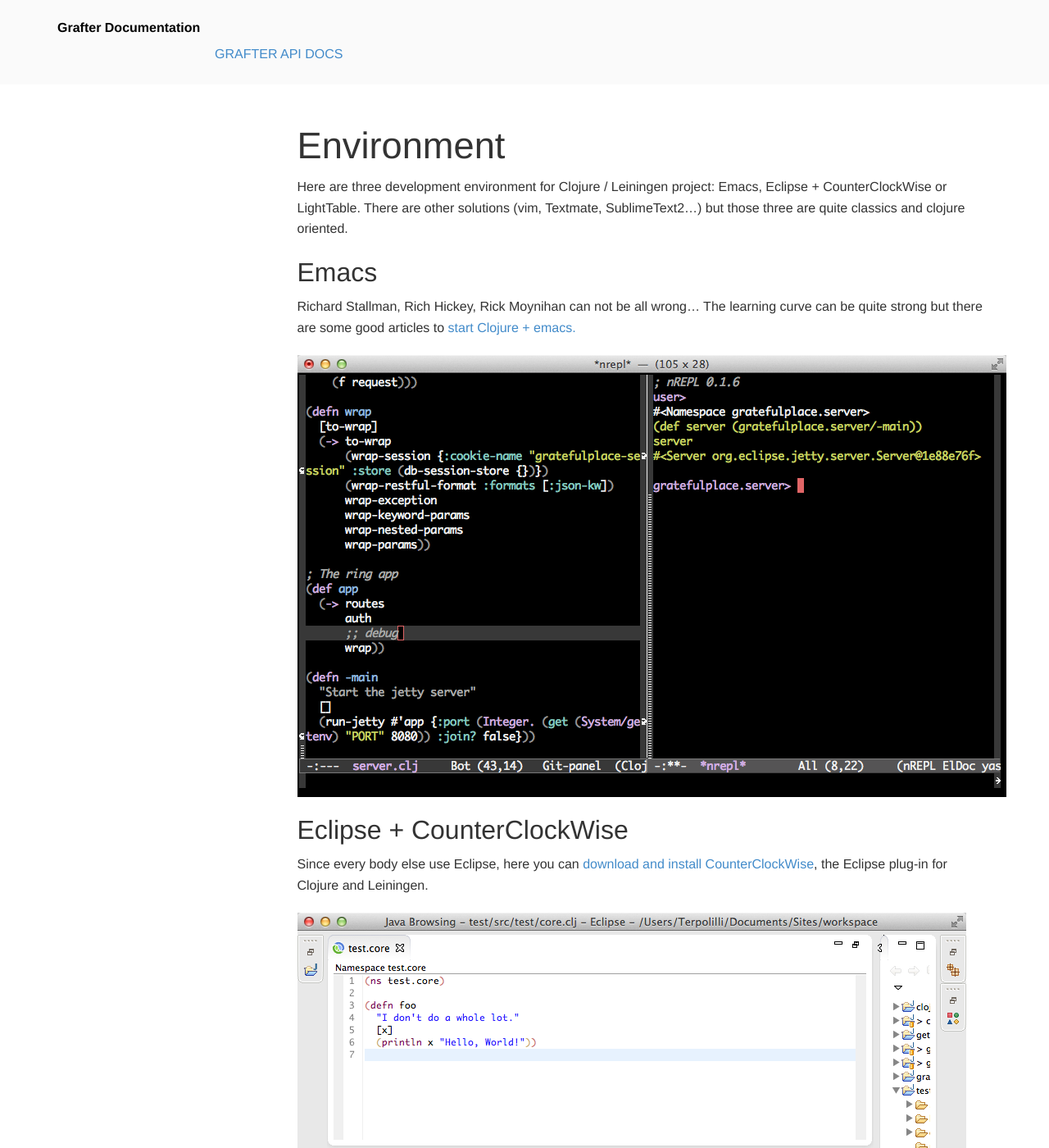
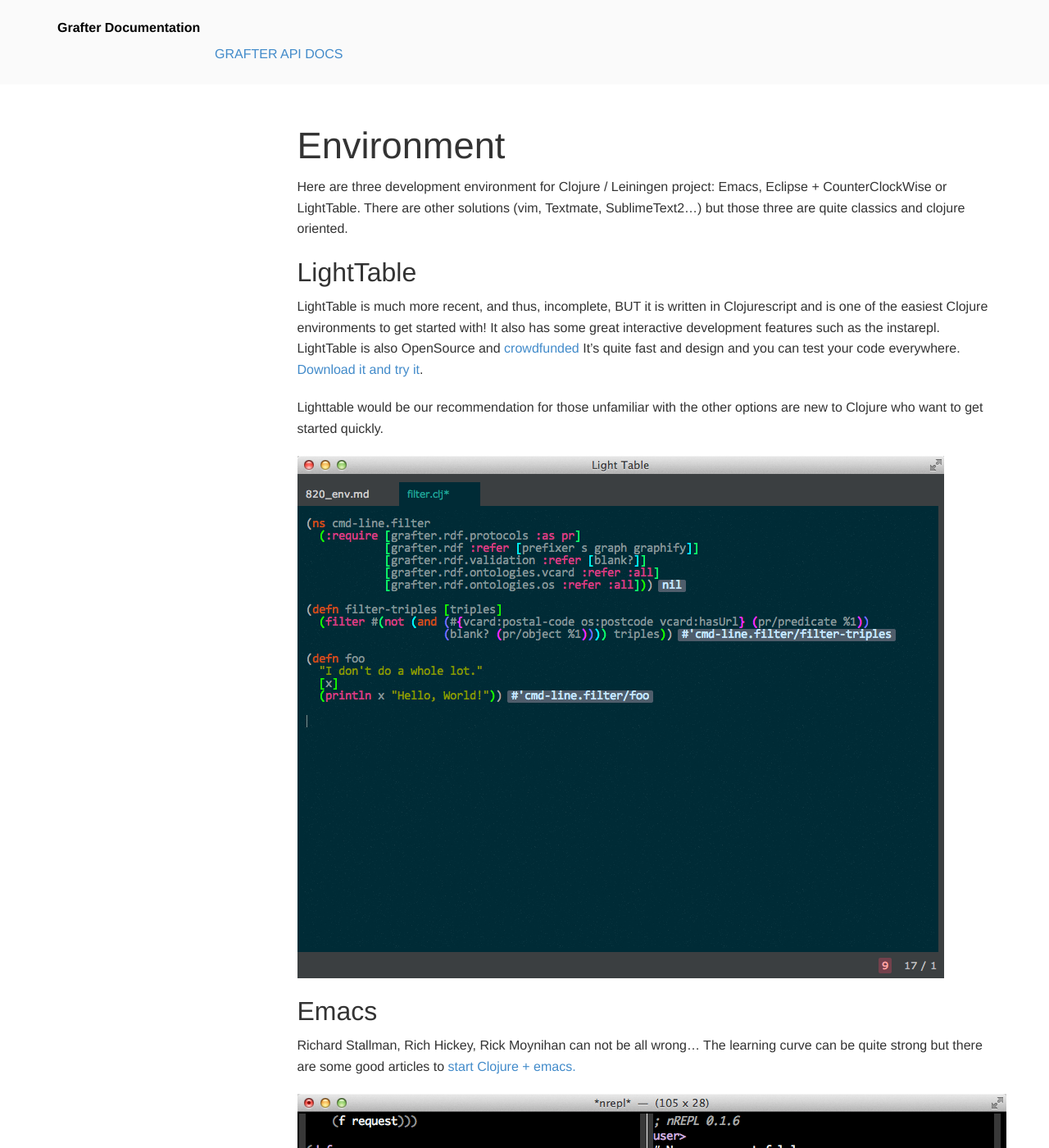
Before and after one commit to Swirrl/grafter-docs, a Jekyll site: the page built from _quick-start/820_env.md, in a window 1280 px wide and 1400 px high. Shown: the whole window at 82% size. Built offline with Jekyll 4.4.1, drawn with Linux system fonts in a browser that asks for light colours; some of the changed text lies outside the part shown.

Commit message:
Recommend light table.

```diff
--- a/_quick-start/820_env.md
+++ b/_quick-start/820_env.md
@@ -6,6 +6,14 @@
 # Environment
 
 Here are three development environment for Clojure / Leiningen project: Emacs, Eclipse + CounterClockWise or LightTable. There are other solutions (vim, Textmate, SublimeText2...) but those three are quite classics and clojure oriented.
+
+## LightTable
+
+LightTable is much more recent, and thus, incomplete, BUT it is written in Clojurescript and is one of the easiest Clojure environments to get started with!  It also has some great interactive development features such as the instarepl. LightTable is also OpenSource and [crowdfunded](https://www.kickstarter.com/projects/ibdknox/light-table) It's quite fast and design and you can test your code everywhere. [Download it and try it](http://www.lighttable.com).
+
+Lighttable would be our recommendation for those unfamiliar with the other options are new to Clojure who want to get started quickly.
+
+![lighttable](/assets/820_env_2.png)
 
 ## Emacs
 
@@ -19,12 +27,6 @@
 
 ![ccw](/assets/820_env_1.png)
 
-## LightTable
-
-LightTable is much more recent, and thus, incomplete, BUT it is written in Clojure and is really Clojure oriented! LightTable is also OpenSource and [crowdfunded](https://www.kickstarter.com/projects/ibdknox/light-table) It's quite fast and design and you can test your code everywhere. [Download it and try it](http://www.lighttable.com).
-
-![lighttable](/assets/820_env_2.png)
-
 ## Other choices
 
 [This discussion on stackoverflow may give you some other good examples.](http://stackoverflow.com/questions/4248171/choosing-an-ide-editor-for-clojure-coding)
```
